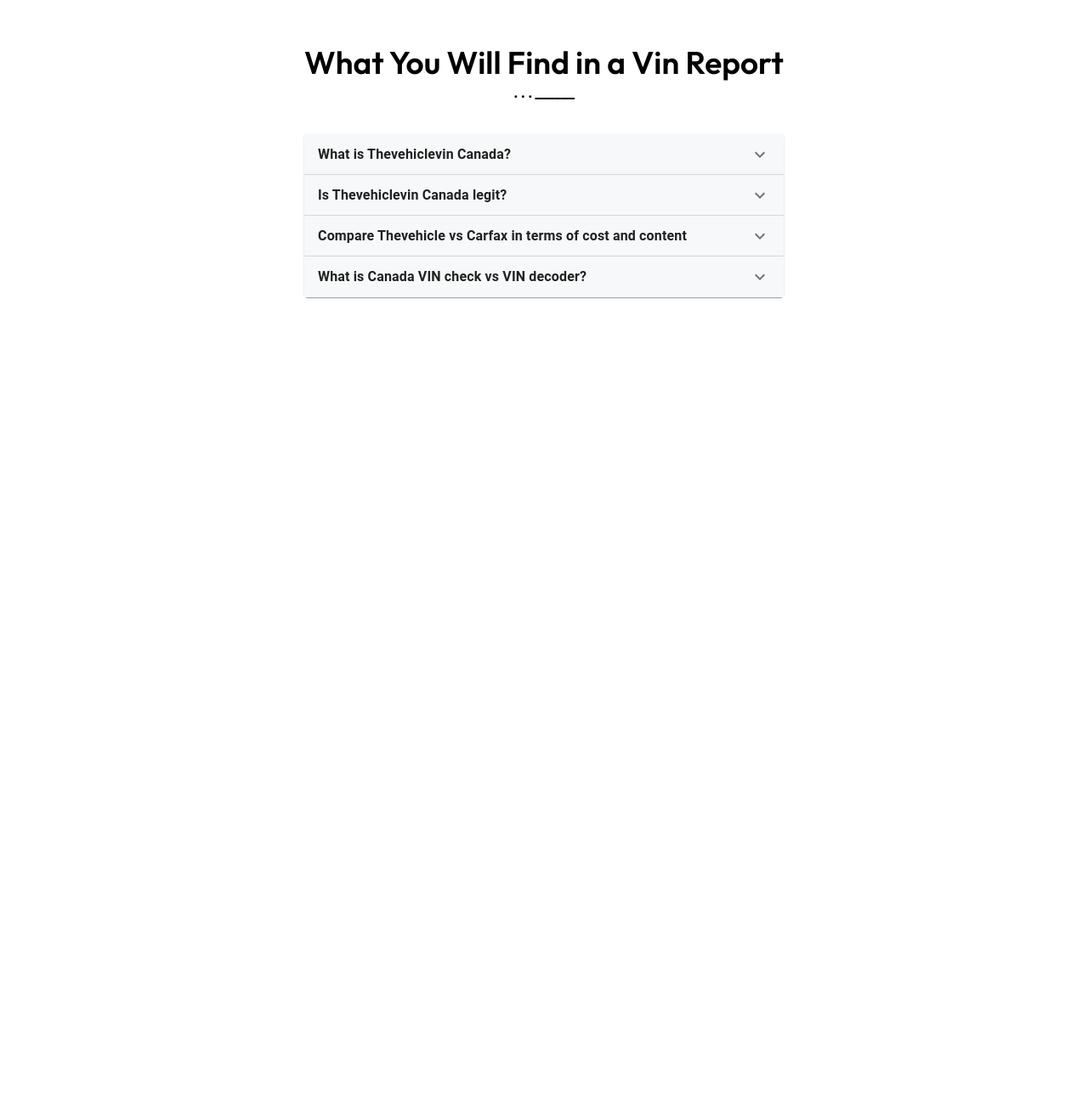
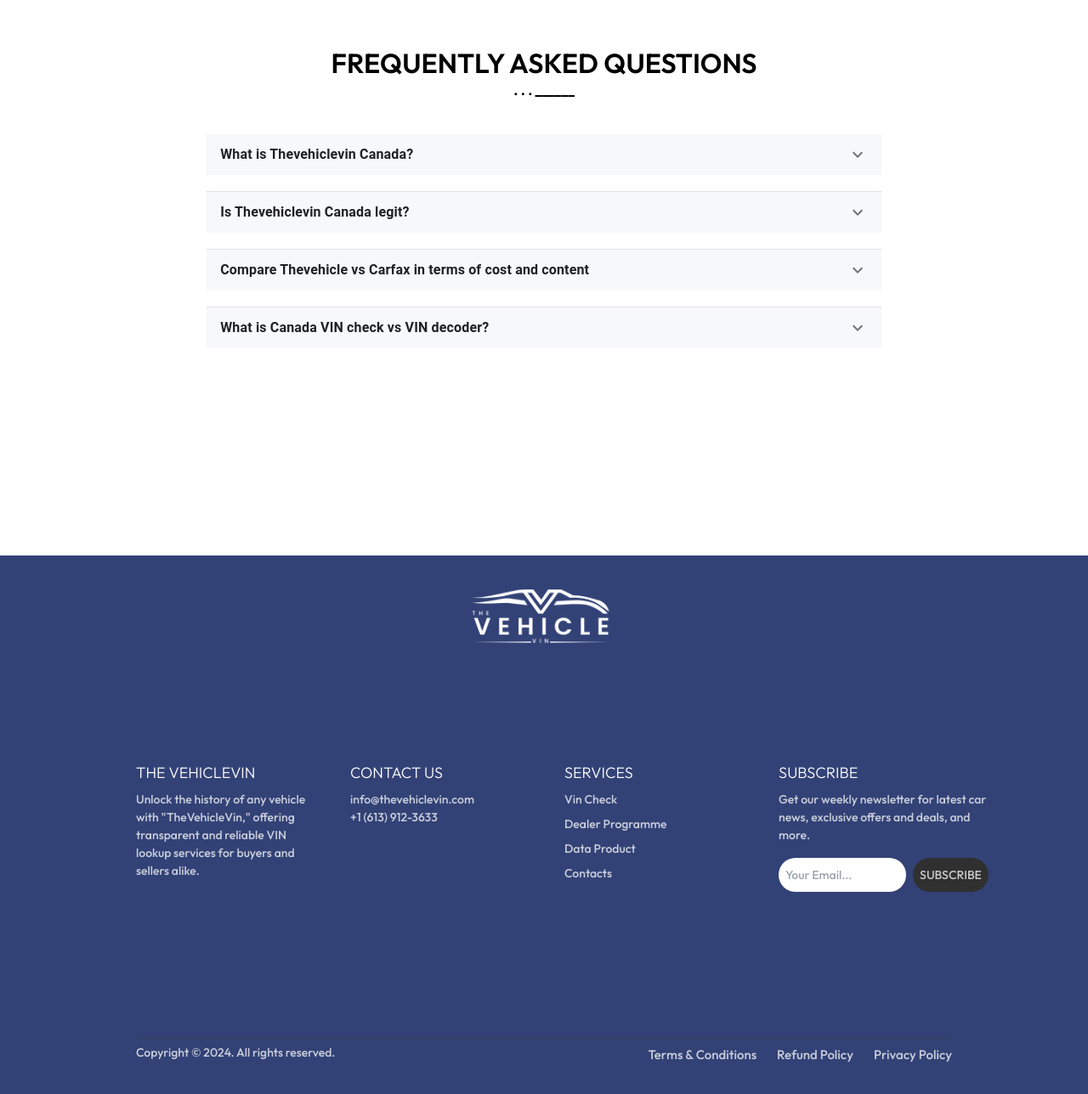
Before and after one commit to adilmalik01/the-vehicle-vin, a Next.js app: page / in a window 1280 px wide. Shown: the part 5059-6347 px from the top of the page at 85% size. Before the commit the page ends 5713 px from the top, so only its background shows below. Built offline with nearby package versions, Linux system fonts and the light colour scheme.

Commit message:
complete home page

```diff
--- a/app/components/accorddin.tsx
+++ b/app/components/accorddin.tsx
@@ -1,70 +1,151 @@
-import * as React from 'react';
-import Accordion from '@mui/material/Accordion';
-import AccordionSummary from '@mui/material/AccordionSummary';
-import AccordionDetails from '@mui/material/AccordionDetails';
-import Typography from '@mui/material/Typography';
-import ExpandMoreIcon from '@mui/icons-material/ExpandMore';
+import * as React from "react";
+import Accordion from "@mui/material/Accordion";
+import AccordionSummary from "@mui/material/AccordionSummary";
+import AccordionDetails from "@mui/material/AccordionDetails";
+import Typography from "@mui/material/Typography";
+import ExpandMoreIcon from "@mui/icons-material/ExpandMore";
 
 export default function CustomAccordion() {
   return (
-    <div style={{ width: '100%', maxWidth: '700px', margin: '0 auto' }}>
-      <Accordion>
+    <div
+      style={{ width: "100%", maxWidth: "900px" }}
+      className="flex gap-5 flex-col font"
+    >
+      <Accordion
+        className="w-full"
+        style={{ border: "none", boxShadow: "none", borderTop: "none", borderBottom: "none" }} // Ensuring no border
+      >
         <AccordionSummary
           expandIcon={<ExpandMoreIcon />}
           aria-controls="panel1a-content"
           id="panel1a-header"
-          style={{ backgroundColor: '#F7F8FA' }}
+          style={{
+            backgroundColor: "#F7F8FA",
+            minHeight: "48px", // Adjusted to a more typical height
+            borderTop: "none", // Ensure no top border
+            borderBottom: "none" // Ensure no bottom border
+          }}
         >
-          <Typography style={{ fontWeight: 'bold' }}>What is Thevehiclevin Canada?</Typography>
+          <Typography className="text-[17px]" style={{ fontWeight: "bold" }}>
+            What is Thevehiclevin Canada?
+          </Typography>
         </AccordionSummary>
-        <AccordionDetails>
-          <Typography>
-            Detailed information about Thevehiclevin in Canada.
+        <AccordionDetails style={{ padding: "16px" }}> {/* Adjusted padding for better content display */}
+          <Typography className="font text-[15px]">
+            Thevehiclevin offers an accessible and budget-friendly solution for
+            Canadians seeking comprehensive vehicle history reports. Through
+            Thevehiclevin, users can effortlessly perform VIN checks on
+            Canadian-registered vehicles, obtaining detailed reports that
+            include vital information. This encompasses matching records, where
+            applicable, for cars imported from the United States, providing
+            users with a thorough understanding of their vehicle’s history. Is
+            Thevehiclevin Canada legit?
+            <br />
+            Compare Thevehiclevin vs Carfax in terms of cost and content.
+            <br />
+            What is a Canada VIN Check vs VIN decoder?
+            <br />
+            How does Thevehiclevin ensure the accuracy of its reports?
           </Typography>
         </AccordionDetails>
       </Accordion>
-      <Accordion>
+      <Accordion
+        className="w-full"
+        style={{ border: "none", boxShadow: "none", borderTop: "none", borderBottom: "none" }} // Ensuring no border
+      >
         <AccordionSummary
           expandIcon={<ExpandMoreIcon />}
           aria-controls="panel2a-content"
           id="panel2a-header"
-          style={{ backgroundColor: '#F7F8FA' }}
+          style={{
+            backgroundColor: "#F7F8FA",
+            minHeight: "48px", // Adjusted to a more typical height
+            borderTop: "none", // Ensure no top border
+            borderBottom: "none" // Ensure no bottom border
+          }}
         >
-          <Typography style={{ fontWeight: 'bold' }}>Is Thevehiclevin Canada legit?</Typography>
+          <Typography className="text-[17px]" style={{ fontWeight: "bold" }}>
+            Is Thevehiclevin Canada legit?
+          </Typography>
         </AccordionSummary>
-        <AccordionDetails>
-          <Typography>
-            Information regarding the legitimacy of Thevehiclevin Canada.
+        <AccordionDetails style={{ padding: "16px" }}> {/* Adjusted padding for better content display */}
+          <Typography className="font text-[15px]">
+            Yes, TheVehicleVin Canada is legitimate, as officially announced in
+            a press release in 2020. The service, an extension of
+            TheVehicleVin.com serving the U.S. since 2012, provides an
+            affordable option for Canadians to access comprehensive vehicle
+            history reports. Users can check a VIN registered in Canada and
+            receive detailed reports, including matching registration records,
+            salvage records, theft records, buyback records, and a bonus U.S.
+            history report. TheVehicleVin has a proven track record,
+            distributing over 10 million vehicle history reports in the U.S. at
+            a fraction of the cost compared to similar reports from Carfax.
           </Typography>
         </AccordionDetails>
       </Accordion>
-      <Accordion>
+      <Accordion
+        className="w-full"
+        style={{ border: "none", boxShadow: "none", borderTop: "none", borderBottom: "none" }} // Ensuring no border
+      >
         <AccordionSummary
           expandIcon={<ExpandMoreIcon />}
           aria-controls="panel3a-content"
           id="panel3a-header"
-          style={{ backgroundColor: '#F7F8FA' }}
+          style={{
+            backgroundColor: "#F7F8FA",
+            minHeight: "48px", // Adjusted to a more typical height
+            borderTop: "none", // Ensure no top border
+            borderBottom: "none" // Ensure no bottom border
+          }}
         >
-          <Typography style={{ fontWeight: 'bold' }}>Compare Thevehicle vs Carfax in terms of cost and content</Typography>
+          <Typography className="text-[17px]" style={{ fontWeight: "bold" }}>
+            Compare Thevehicle vs Carfax in terms of cost and content
+          </Typography>
         </AccordionSummary>
-        <AccordionDetails>
-          <Typography>
-            Comparative analysis between Thevehicle and Carfax.
+        <AccordionDetails style={{ padding: "16px" }}> {/* Adjusted padding for better content display */}
+          <Typography className="font text-[15px]">
+            "TheVehicleVin.ca offers a cost-effective alternative to Carfax,
+            with a comprehensive vehicle history report priced at one-third or
+            $29 less. TheVehicleVin is recommended for those prioritizing
+            vehicle registration, status, and odometer readings, while Carfax
+            may be preferable for in-depth accident and service records. For
+            cost-efficient screening of a large number of cars, using both
+            TheVehicleVin and Carfax reports is suggested. TheVehicleVin can be
+            employed for initial pre-screening, and Carfax can be utilized for
+            detailed validation of top choices."
           </Typography>
         </AccordionDetails>
       </Accordion>
-      <Accordion>
+      <Accordion
+        className="w-full"
+        style={{ border: "none", boxShadow: "none", borderTop: "none", borderBottom: "none" }} // Ensuring no border
+      >
         <AccordionSummary
           expandIcon={<ExpandMoreIcon />}
           aria-controls="panel4a-content"
           id="panel4a-header"
-          style={{ backgroundColor: '#F7F8FA' }}
+          style={{
+            backgroundColor: "#F7F8FA",
+            minHeight: "48px", // Adjusted to a more typical height
+            borderTop: "none", // Ensure no top border
+            borderBottom: "none" // Ensure no bottom border
+          }}
         >
-          <Typography style={{ fontWeight: 'bold' }}>What is Canada VIN check vs VIN decoder?</Typography>
+          <Typography className="text-[17px]" style={{ fontWeight: "bold" }}>
+            What is Canada VIN check vs VIN decoder?
+          </Typography>
         </AccordionSummary>
-        <AccordionDetails>
-          <Typography>
-            Explanation of Canada VIN check and VIN decoder differences.
+        <AccordionDetails style={{ padding: "16px" }}> {/* Adjusted padding for better content display */}
+          <Typography className="font text-[15px]">
+            "TheVehicleVin Canada is a comprehensive VIN check service
+            specifically designed for Canadian-registered vehicles. It provides
+            a VIN search to generate a detailed report on the history of a
+            vehicle and even US historical records if available. While a VIN
+            decoder provides basic information about a vehicle, TheVehicleVin
+            Canada goes further by offering full car history reports. These
+            reports include crucial details such as title history, accident
+            records, odometer readings, and more, making it a more comprehensive
+            tool for assessing the overall history and condition of a vehicle."
           </Typography>
         </AccordionDetails>
       </Accordion>
--- /dev/null
+++ b/app/components/footer.tsx
@@ -0,0 +1,83 @@
+import Image from "next/image";
+
+export default function Footer() {
+  return (
+    <footer className="bg-[#334276] min-h-[80vh] text-[14px] footerFont text-white p-10 flex justify-between flex-col">
+      <div className="w-[100%] flex  justify-center items-center">
+        <a href="/">
+          <Image src="/white-logo.png" alt="logo" width={170} height={80} />
+        </a>
+      </div>
+      <div className="w-[80%] mx-auto grid grid-cols-1 md:grid-cols-4  gap-12">
+        {/* Left Section */}
+        <div>
+          <h4 className="text-white font-light	 text-[18px]">THE VEHICLEVIN</h4>
+          <p className="mt-2 text-white/75">
+            Unlock the history of any vehicle with "TheVehicleVin," offering
+            transparent and reliable VIN lookup services for buyers and sellers
+            alike.
+          </p>
+        </div>
+
+        {/* Contact Section */}
+        <div className="">
+          <h4 className=" text-white font-light	 text-[18px]">CONTACT US</h4>
+          <p className="mt-2 text-white/75">info@thevehiclevin.com</p>
+          <p className=" text-white/75">+1 (613) 912-3633</p>
+        </div>
+
+        {/* Services Section */}
+        <div>
+          <h4 className="text-white font-light	 text-[18px] ">SERVICES</h4>
+          <ul className="mt-2 space-y-2 text-white/75">
+            <li>Vin Check</li>
+            <li>Dealer Programme</li>
+            <li>Data Product</li>
+            <li>Contacts</li>
+          </ul>
+        </div>
+
+        {/* Subscribe Section */}
+        <div className="w-[200px] flex flex-col  flex-wrap">
+          <h4 className=" text-white font-light	 text-[18px]">SUBSCRIBE</h4>
+          <p className="mt-2 text-white/75 break-words">
+            Get our weekly newsletter for latest car news, exclusive offers and
+            deals, and more.
+          </p>
+          <div className="mt-4 flex gap-2">
+            <input
+              type="email"
+              placeholder="Your Email..."
+              className="px-2 w-[150px] outline-none h-[40px]  rounded-[50px] text-gray-900"
+            />
+            <button className=" text-white/75  h-[40px] text-[14px]  bg-[#303030] text-white px-2  rounded-[50px] hover:bg-gray-700">
+              SUBSCRIBE
+            </button>
+          </div>
+        </div>
+      </div>
+
+      {/* Footer Bottom Section */}
+      <div className="flex w-[100%]  justify-center items-center  mt-10 text-white/75">
+        <div className="flex w-[80%] text-[15px]  justify-between border-gray-700 border-t  items-center">
+          <div>
+            <p className="text-center text-sm">
+              Copyright © 2024. All rights reserved.
+            </p>
+          </div>
+          <div className="flex justify-center space-x-6 mt-2 ">
+            <a href="#" className="hover:text-gray-300">
+              Terms & Conditions
+            </a>
+            <a href="#" className="hover:text-gray-300">
+              Refund Policy
+            </a>
+            <a href="#" className="hover:text-gray-300">
+              Privacy Policy
+            </a>
+          </div>
+        </div>
+      </div>
+    </footer>
+  );
+}
--- a/app/globals.css
+++ b/app/globals.css
@@ -73,3 +73,8 @@
 .card:hover .head {
   color: #007aff;
 }
+
+.footerFont {
+  font-family: "Outfit", sans-serif;
+  font-weight: 500;
+}
--- a/app/page.tsx
+++ b/app/page.tsx
@@ -9,6 +9,7 @@
 import Card from "./components/Card";
 import Navbar from "./components/Navbar";
 import AccordionUsage from "./components/accorddin";
+import Footer from "./components/footer";
 
 
 export default function Home() {
@@ -294,23 +295,23 @@
         </div>
       </section>
 
-      <section className="w-full h-screen flex justify-center items-center ">
-        <div className=" h-[60vh]">
+      <section className="w-full min-h-screen flex  justify-center items-center ">
+        <div className=" h-[60vh] w-[62%] ">
           <div className="flex  justify-center flex-col text-center items-center  py-10 h-[30%]">
-            <h1 className="text-[37px] max-md:text-[4.2vw] leading-tight font">
-              What You Will Find in a Vin Report
+            <h1 className="text-[32px] max-md:text-[4.2vw] leading-tight font">
+            FREQUENTLY ASKED QUESTIONS
             </h1>
             <p className="font-extrabold flex  justify-center text-center items-center">
               . . . ______
             </p>
           </div>
-          <div className="gap-5">
+          <div className="gap-5 min-h">
             <AccordionUsage />
           </div>
         </div>
       </section>
 
-
+    <Footer />
 
 
 
```
Also changed, not shown: public/white-logo.png (added).
